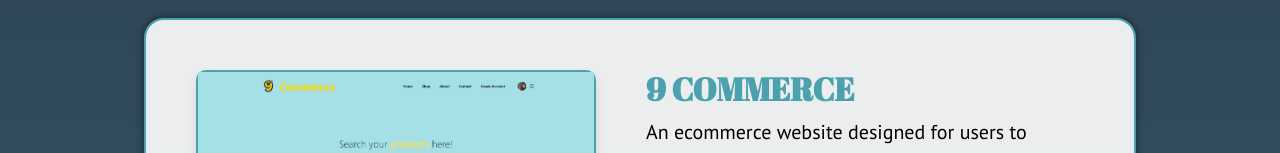
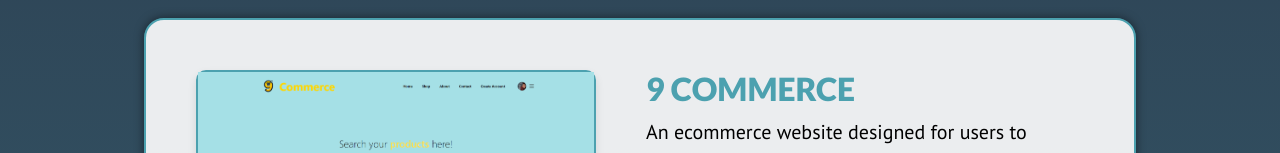
Before and after one commit to LetsGetRemixed/PersonalWebsite, a React (Create React App) app in the folder colby-person/: page /projects in a window 1280 px wide. Shown: the part 278-431 px from the top of the page. Built offline with nearby package versions, Linux system fonts and the light colour scheme; a web font is replaced by a local one.

Commit message:
resume update
resume update

```diff
--- a/colby-person/src/components/Projects/Projects.css
+++ b/colby-person/src/components/Projects/Projects.css
@@ -19,8 +19,8 @@ body h1 {
 }
 
 body h2 {
-    font-family: "Abril Fatface", serif;
-    font-weight: 600;
+    font-family: "Lato", sans-serif;
+    font-weight: 900;
     color: #4ca1af; /* Match color with the new theme */
 }
 
```
Also changed, not shown: 1 other file (tests, documents, lock files or other folders).
